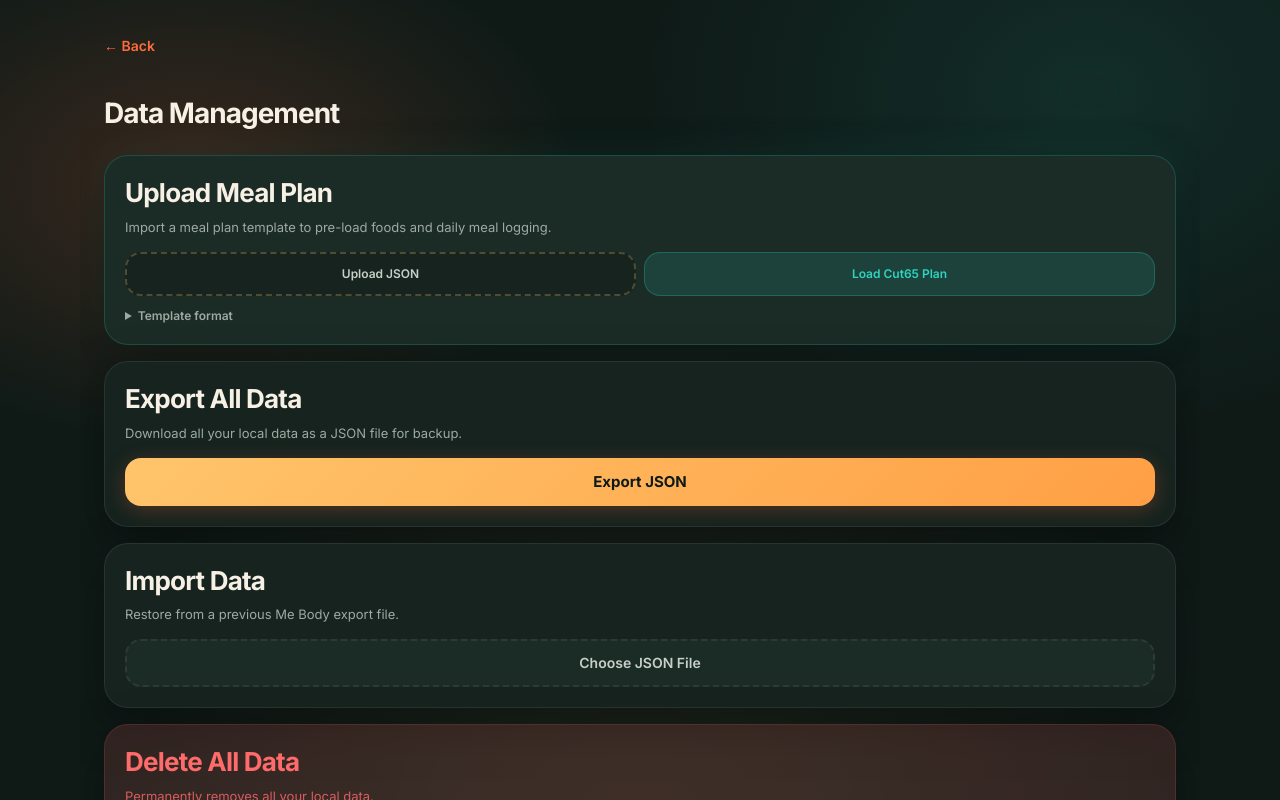
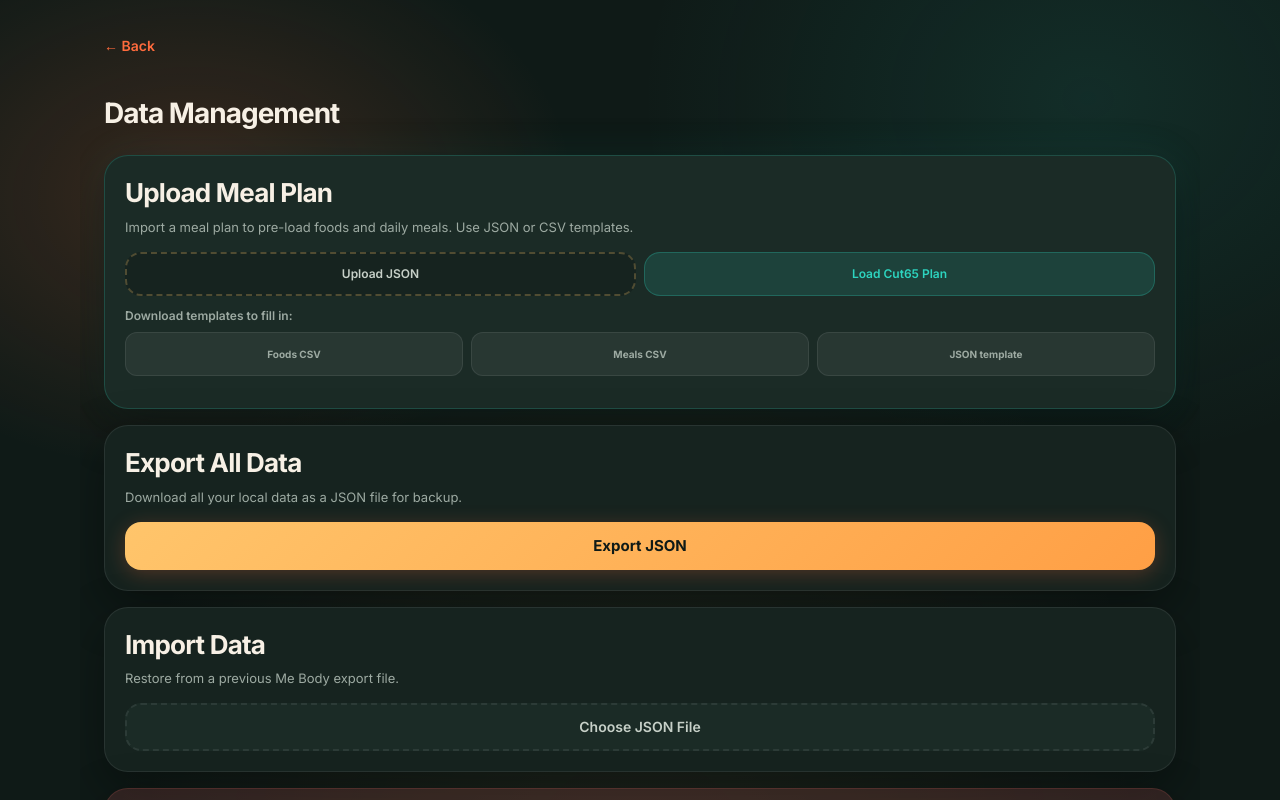
Before and after one commit to Joshmoodle001/me-body, a Next.js app: page /settings/data in a window 1280 px wide. Shown: the top 800 px of the page. Built offline with nearby package versions, Linux system fonts and the light colour scheme.

Commit message:
Add CSV food/meal templates for download, downloadable JSON template

```diff
--- a/app/settings/data/page.tsx
+++ b/app/settings/data/page.tsx
@@ -7,6 +7,20 @@ import { clearAllData } from "@/db/queries";
 import { validateMealPlan, CUT65_PLAN } from "@/lib/mealPlanTemplate";
 import { importMealPlan, clearMealPlan, getActiveMealPlan } from "@/lib/mealPlanImporter";
 import PageHeader from "@/components/ui/PageHeader";
+
+function csvToMealPlan(foodsCsv: string, mealsCsv: string, planName: string, startDate: string, totalDays: number) {
+  const foods = foodsCsv.split("\n").slice(1).filter(r => r.trim()).map(row => {
+    const [name, brand, servingSizeG, caloriesPer100g, proteinPer100g, carbsPer100g, fatPer100g] = row.split(",").map(s => s.trim());
+    return { name, brand: brand || undefined, source: "Uploaded Plan", servingSizeG: Number(servingSizeG) || 100, caloriesPer100g: Number(caloriesPer100g) || 0, proteinPer100g: Number(proteinPer100g) || 0, carbsPer100g: Number(carbsPer100g) || 0, fatPer100g: Number(fatPer100g) || 0 };
+  });
+  const mealMap = new Map<string, { name: string; time?: string; foods: { foodName: string; quantityG: number; notes?: string }[] }>();
+  mealsCsv.split("\n").slice(1).filter(r => r.trim()).forEach(row => {
+    const [mealName, mealTime, foodName, quantityG, notes] = row.split(",").map(s => s.trim());
+    if (!mealMap.has(mealName)) mealMap.set(mealName, { name: mealName, time: mealTime || undefined, foods: [] });
+    mealMap.get(mealName)!.foods.push({ foodName, quantityG: Number(quantityG) || 0, notes: notes || undefined });
+  });
+  return { schema: "mebody.mealplan.v1" as const, name: planName, startDate, totalDays, dayType: "both" as const, waterTargetMl: 3000, foods, meals: Array.from(mealMap.values()) };
+}
 
 export default function DataSettingsPage() {
   const [message, setMessage] = useState("");
@@ -80,7 +94,7 @@ export default function DataSettingsPage() {
         <div className="card neon-card-teal" style={{ background: "var(--card-muted)" }}>
           <h2 className="font-bold mb-1" style={{ color: "var(--text-primary)" }}>Upload Meal Plan</h2>
           <p style={{ fontSize: "13px", color: "var(--text-muted)", marginBottom: "0.75rem" }}>
-            Import a meal plan template to pre-load foods and daily meal logging.
+            Import a meal plan to pre-load foods and daily meals. Use JSON or CSV templates.
           </p>
 
           {activePlan && (
@@ -99,34 +113,25 @@ export default function DataSettingsPage() {
             </button>
           </div>
 
+          <p className="text-xs font-semibold mb-2" style={{ color: "var(--text-muted)" }}>Download templates to fill in:</p>
+          <div className="grid grid-cols-3 gap-2 mb-3">
+            <a href="/templates/foods-template.csv" download className="text-center py-2 rounded-xl text-[10px] font-bold transition-colors" style={{ background: "rgba(255,255,255,0.06)", color: "var(--text-muted)", border: "1px solid var(--border)", textDecoration: "none" }}>
+              Foods CSV
+            </a>
+            <a href="/templates/meals-template.csv" download className="text-center py-2 rounded-xl text-[10px] font-bold transition-colors" style={{ background: "rgba(255,255,255,0.06)", color: "var(--text-muted)", border: "1px solid var(--border)", textDecoration: "none" }}>
+              Meals CSV
+            </a>
+            <a href="#" onClick={(e) => { e.preventDefault(); const blob = new Blob([JSON.stringify(CUT65_PLAN, null, 2)], { type: "application/json" }); const url = URL.createObjectURL(blob); const a = document.createElement("a"); a.href = url; a.download = "cut65-plan.json"; a.click(); URL.revokeObjectURL(url); }} className="text-center py-2 rounded-xl text-[10px] font-bold transition-colors" style={{ background: "rgba(255,255,255,0.06)", color: "var(--text-muted)", border: "1px solid var(--border)", textDecoration: "none" }}>
+              JSON template
+            </a>
+          </div>
+
           {activePlan && (
             <button onClick={async () => { await clearMealPlan(); setActivePlan(null); show("Meal plan cleared."); }} className="w-full py-2 rounded-xl text-xs font-semibold" style={{ background: "var(--error-soft)", color: "var(--error)" }}>
               Clear Active Plan
             </button>
           )}
 
-          <details className="mt-3">
-            <summary className="text-xs font-semibold cursor-pointer" style={{ color: "var(--text-muted)" }}>Template format</summary>
-            <pre className="mt-2 p-3 rounded-xl text-[10px] overflow-x-auto" style={{ background: "rgba(0,0,0,0.3)", color: "var(--text-muted)", lineHeight: 1.4 }}>
-{`{
-  "schema": "mebody.mealplan.v1",
-  "name": "My Plan",
-  "startDate": "2026-06-15",
-  "totalDays": 175,
-  "dayType": "both",
-  "waterTargetMl": 3000,
-  "foods": [
-    { "name": "Chicken breast", "source": "Meal Plan",
-      "servingSizeG": 100, "caloriesPer100g": 165,
-      "proteinPer100g": 31, "carbsPer100g": 0, "fatPer100g": 3.6 }
-  ],
-  "meals": [
-    { "name": "Breakfast", "foods": [
-      { "foodName": "Chicken breast", "quantityG": 200 }
-    ]}
-  ]
-}`}</pre>
-          </details>
         </div>
 
         <div className="card">
```
Also changed, not shown: public/templates/foods-template.csv (added), public/templates/meals-template.csv (added).
